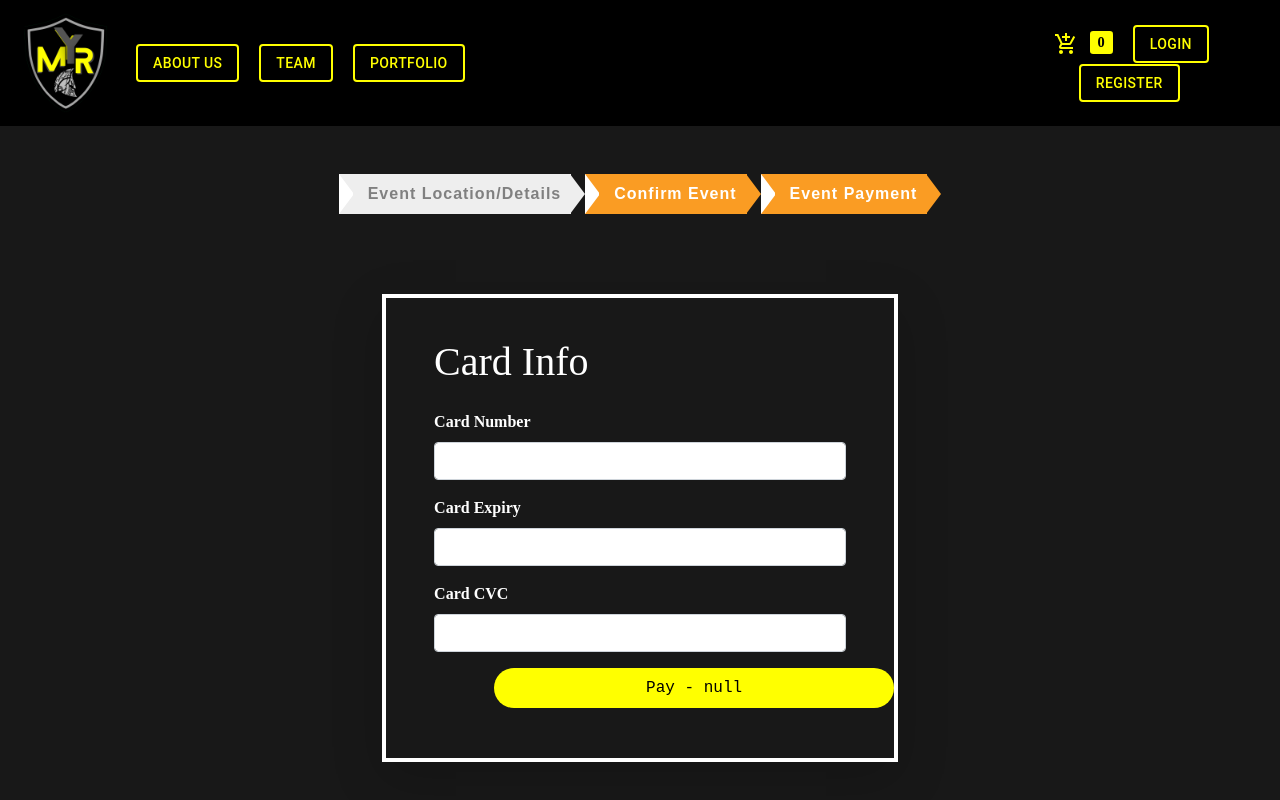
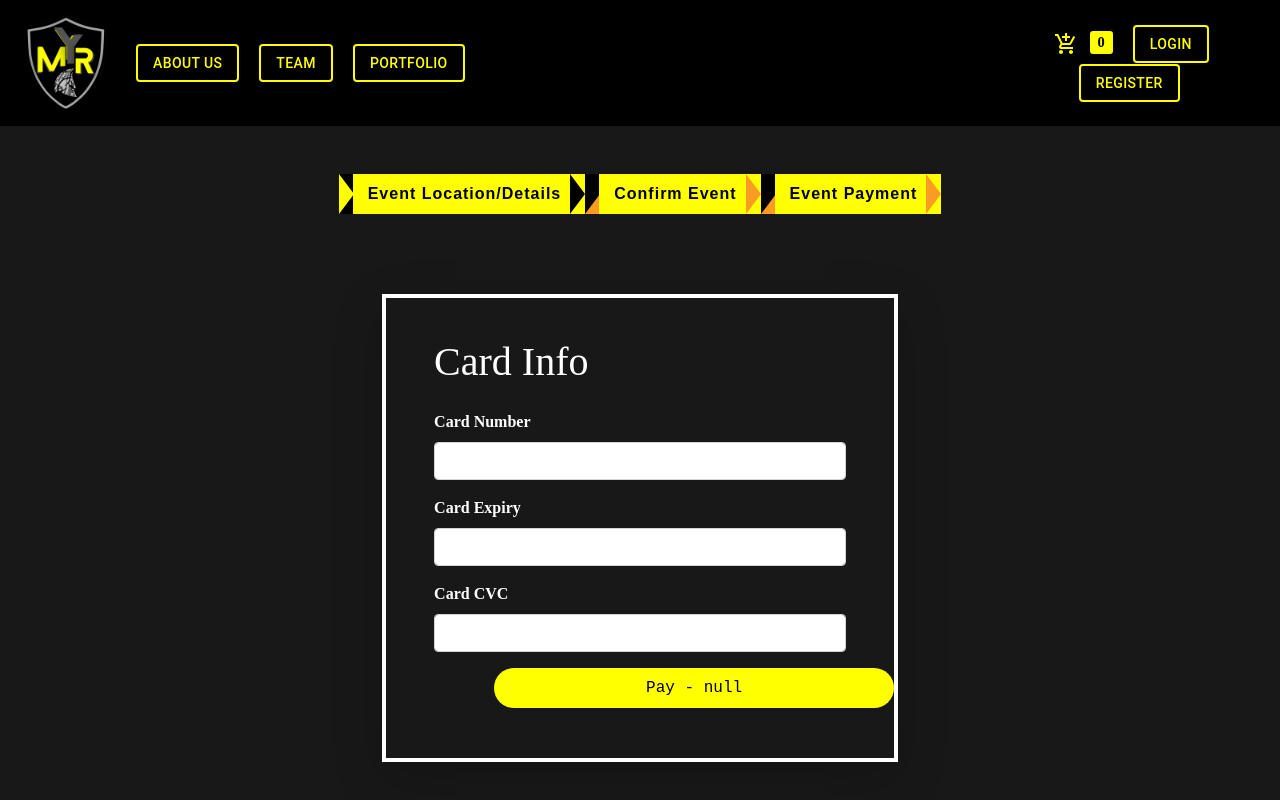
Before and after one commit to RyouKinoshita/myrmidons, a React (Create React App) app in the folder frontend/: page /payment in a window 1280 px wide. Built offline with nearby package versions, Linux system fonts and the light colour scheme; a web font is replaced by a local one.

Commit message:
Enhanced Card

```diff
--- a/frontend/src/App.css
+++ b/frontend/src/App.css
@@ -545,15 +545,18 @@ footer {
 
 .checkout-progress div {
   box-sizing: border-box;
+  background-color: yellow;
+  color:black;
 }
 
 .checkout-progress {
   display: block;
   clear: both;
-  margin: 20px auto;
+  margin: 60px auto;
   width: auto;
   font-family: sans-serif;
   overflow: auto;
+
 }
 
 .step {
@@ -591,8 +594,8 @@ footer {
 .triangle2-active {
   width: 0;
   float: left;
-  border-top: 20px solid #fa9c23;
-  border-left: 15px solid #fff;
+  border-top: 20px solid black;
+  border-left: 15px solid black;
   border-bottom: 20px solid #fa9c23;
   margin-right: -1px;
 }
@@ -601,7 +604,7 @@ footer {
   float: left;
   width: 0;
   border-top: 20px solid transparent;
-  border-left: 15px solid #eeeeee;
+  border-left: 15px solid black;
   border-bottom: 20px solid transparent;
   margin-left: -1px;
 }
@@ -609,9 +612,9 @@ footer {
 .triangle2-incomplete {
   width: 0;
   float: left;
-  border-top: 20px solid #eeeeee;
-  border-left: 15px solid #fff;
-  border-bottom: 20px solid #eeeeee;
+  border-top: 20px solid black;
+  border-left: 15px solid yellow;
+  border-bottom: 20px solid black;
   margin-right: -1px;
 }
 
--- a/frontend/src/Components/Cart/ConfirmOrder.js
+++ b/frontend/src/Components/Cart/ConfirmOrder.js
@@ -29,12 +29,12 @@ const ConfirmOrder = ({cartItems, eventInfo}) => {
             <CheckoutSteps shipping confirmOrder />
             <div className="row d-flex justify-content-between">
                 <div className="col-12 col-lg-8 mt-5 order-confirm" style={{backgroundColor:"gray", border:"solid 3px white"}}>
-                    <h4 className="mb-3">Shipping Info</h4>
-                    {getUser() && <p><b>Name:</b> {user && user.name}</p>}
-                    <p className="mb-4"><b>Address:</b> {`${eventInfo.address}, ${eventInfo.city}, ${eventInfo.postalCode}, ${eventInfo.country}`}</p>
+                    <h4 className="mb-3" style={{color:"yellow",fontWeight:"bold"}}>Shipping Info</h4>
+                    {getUser() && <p style={{color:"white",fontWeight:"bold"}}><b style={{color:"white",fontWeight:"bold"}}>Name:</b> {user && user.name}</p>}
+                    <p className="mb-4" style={{color:"white",fontWeight:"bold"}}><b style={{color:"white",fontWeight:"bold"}}>Address:</b> {`${eventInfo.address}, ${eventInfo.city}, ${eventInfo.postalCode}, ${eventInfo.country}`}</p>
 
                     <hr />
-                    <h4 className="mt-4">Your Cart Items:</h4>
+                    <h4 className="mt-4" style={{color:"yellow",fontWeight:"bold"}}>Your Cart Items:</h4>
 
                     {cartItems.map(item => (
                         <Fragment>
@@ -54,8 +54,8 @@ const ConfirmOrder = ({cartItems, eventInfo}) => {
 
 
                                     <div className="col-4 col-lg-4 mt-4 mt-lg-0">
-                                        <p><b>${(item.price).toFixed(2)}</b></p>
-                                        <p>{item.date}</p>
+                                        <p style={{color:"yellow",fontWeight:"bold"}}><b>${(item.price).toFixed(2)}</b></p>
+                                        <p style={{color:"white",fontWeight:"bold"}}>{item.date}</p>
                                     </div>
 
                                 </div>
@@ -68,15 +68,15 @@ const ConfirmOrder = ({cartItems, eventInfo}) => {
 
                 <div className="col-12 col-lg-4 my-5">
                     <div id="order_summary" style={{backgroundColor:"gray"}}>
-                        <h4>Order Summary</h4>
+                        <h4 style={{color:"yellow",fontWeight:"bold"}}>Order Summary</h4>
                         <hr />
-                        <p>Subtotal:  <span className="order-summary-values">${itemsPrice}</span></p>
+                        <p style={{color:"yellow",fontWeight:"bold"}}>Subtotal:  <span className="order-summary-values" style={{color:"white",fontWeight:"bold"}}>${itemsPrice}</span></p>
 
-                        <p>Tax:  <span className="order-summary-values">${taxPrice}</span></p>
+                        <p style={{color:"yellow",fontWeight:"bold"}}>Tax:  <span className="order-summary-values" style={{color:"white",fontWeight:"bold"}}>${taxPrice}</span></p>
 
                         <hr />
 
-                        <p>Total: <span className="order-summary-values">${totalPrice}</span></p>
+                        <p style={{color:"yellow",fontWeight:"bold"}}>Total: <span className="order-summary-values" style={{color:"white",fontWeight:"bold"}}>${totalPrice}</span></p>
 
                         <hr />
                         <button id="loginbuts" className="buttonforLogin" onClick={processToPayment} style={{width:"330px"}}>Proceed to Payment</button>
```
